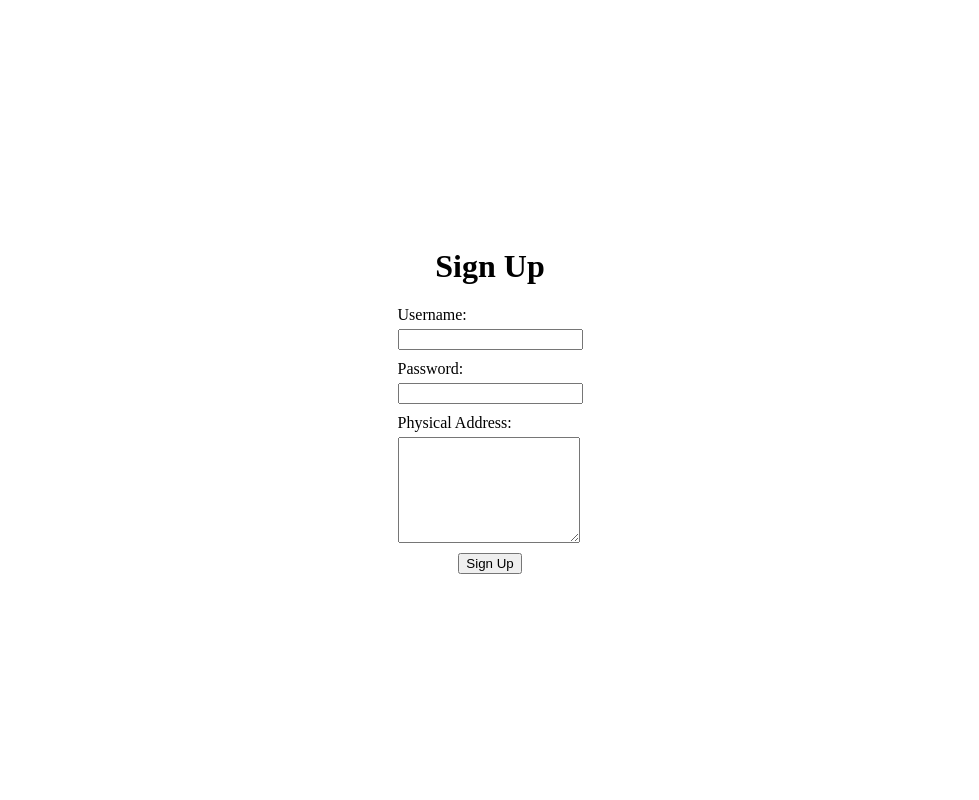
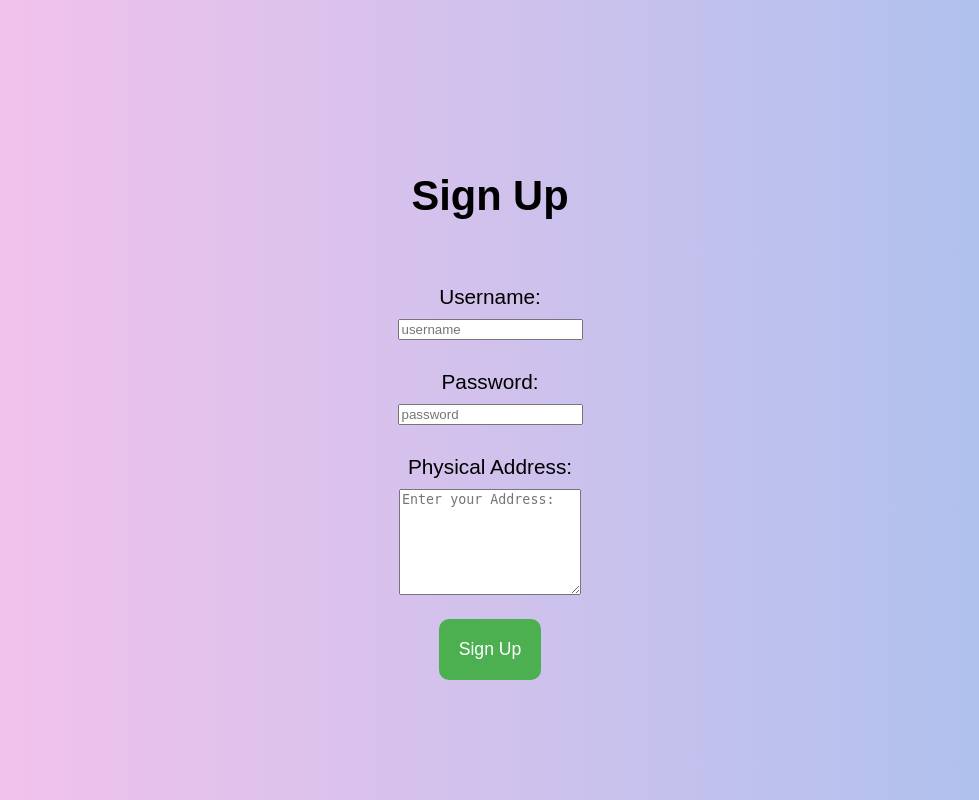
Before and after one commit to Brian-M-J/staying-alive, a Flask app: page /signup in a window 1280 px wide. Shown: the whole page, without its empty margins (150-1129 px from the left). Run offline with Flask 3, Linux system fonts and the light colour scheme.

Commit message:
design in sign in and sign up pages

```diff
--- a/templates/signup.html
+++ b/templates/signup.html
@@ -1,15 +1,21 @@
 <!DOCTYPE html>
 <html>
+
 <head>
     <title>Sign Up</title>
+    <meta charset="UTF-8">
     <style>
-        html, body {
+        body {
+            min-height: 100vh;
+            width: 100%;
+            background-image: linear-gradient(to right, #fbc2eb 0%, #a6c1ee 100%);
             height: 100%;
             margin: 0;
             display: flex;
             flex-direction: column;
             justify-content: center;
             align-items: center;
+            font-size: 1.3rem;
         }
 
         form {
@@ -19,38 +25,62 @@
         .form-group {
             display: flex;
             flex-direction: column;
-            align-items: flex-start;
+            align-items: center;
+            justify-content: center;
             margin-bottom: 10px;
+            padding: 10px;
+            font-family: 'Poppins', sans-serif;
         }
 
-        .form-group label {
-            margin-bottom: 5px;
+        h1 {
+            font-family: 'Poppins', sans-serif;
+            text-align: center;
+            margin: 55px;
         }
 
         #address {
             height: 100px;
         }
+
+        input[type="submit"] {
+            background-color: #4CAF50;
+            border: none;
+            color: white;
+            padding: 20px 20px;
+            text-decoration: none;
+            margin: 4px 2px;
+            cursor: pointer;
+            border-radius: 10px;
+            font-size: 1.1rem;
+            font-family: 'Poppins', sans-serif;
+        }
+
+        .margin-bottom {
+            margin-bottom: 10px;
+        }
     </style>
 </head>
+
 <body>
     <h1>Sign Up</h1>
     <form action="/signup" method="post">
         <div class="form-group">
-            <label for="username">Username:</label>
-            <input type="text" name="username" id="username" required>
+            <label for="username" class="margin-bottom">Username:</label>
+            <input type="text" name="username" id="username" required placeholder="username">
         </div>
 
         <div class="form-group">
-            <label for="password">Password:</label>
-            <input type="password" name="password" id="password" required>
+            <label for="password" class="margin-bottom">Password:</label>
+            <input type="password" name="password" id="password" required placeholder="password">
         </div>
 
         <div class="form-group">
-            <label for="address">Physical Address:</label>
-            <textarea name="address" id="address" rows="5" required></textarea>
+            <label for="address" class="margin-bottom">Physical Address:</label>
+            <textarea name="address" id="address" rows="5" required placeholder="Enter your Address: "></textarea>
         </div>
 
         <input type="submit" value="Sign Up">
     </form>
 </body>
+
 </html>
```
Also changed, not shown: templates/signin.html (+34 -2 lines), images/signinbg.jpg (added).
